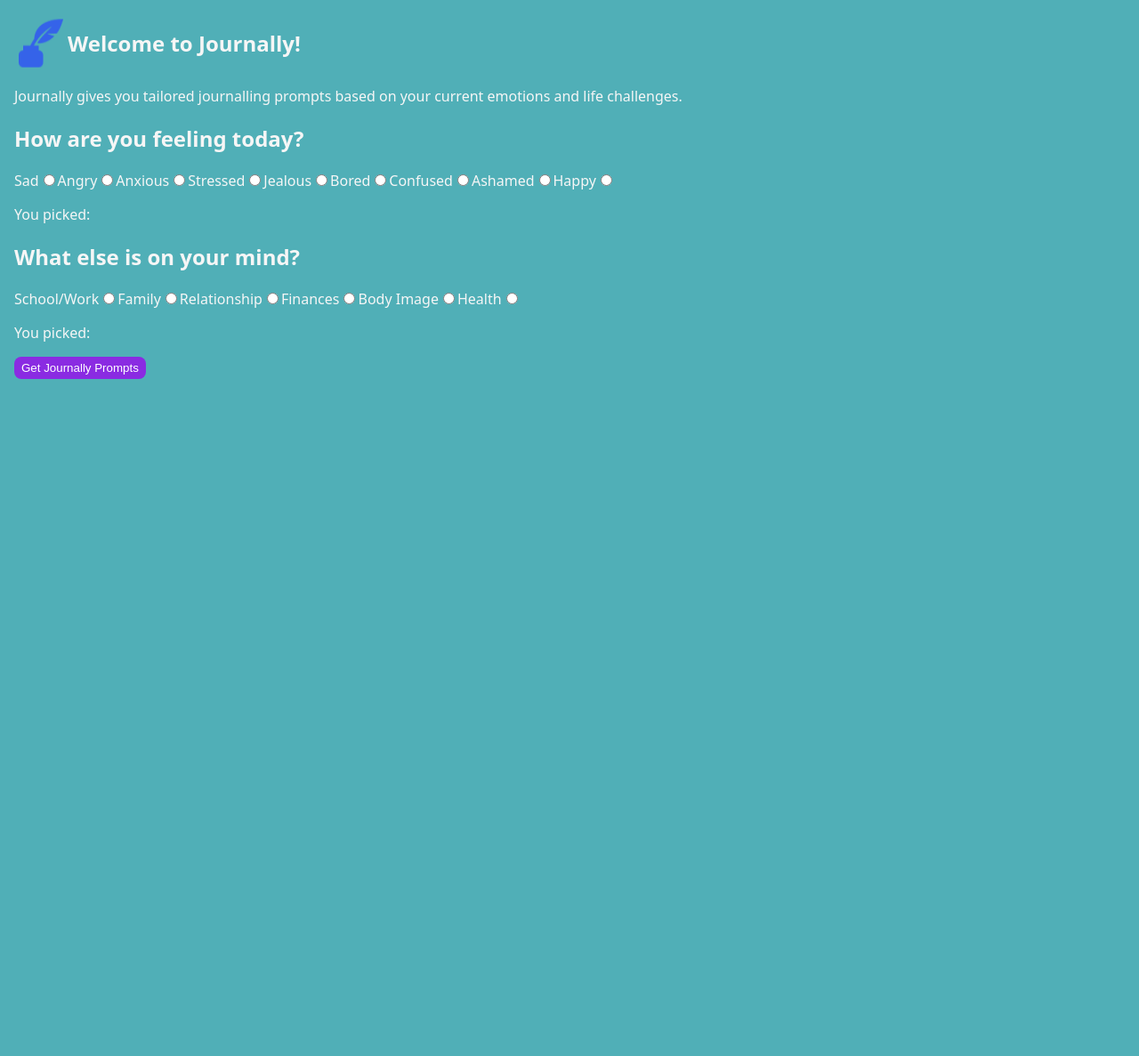
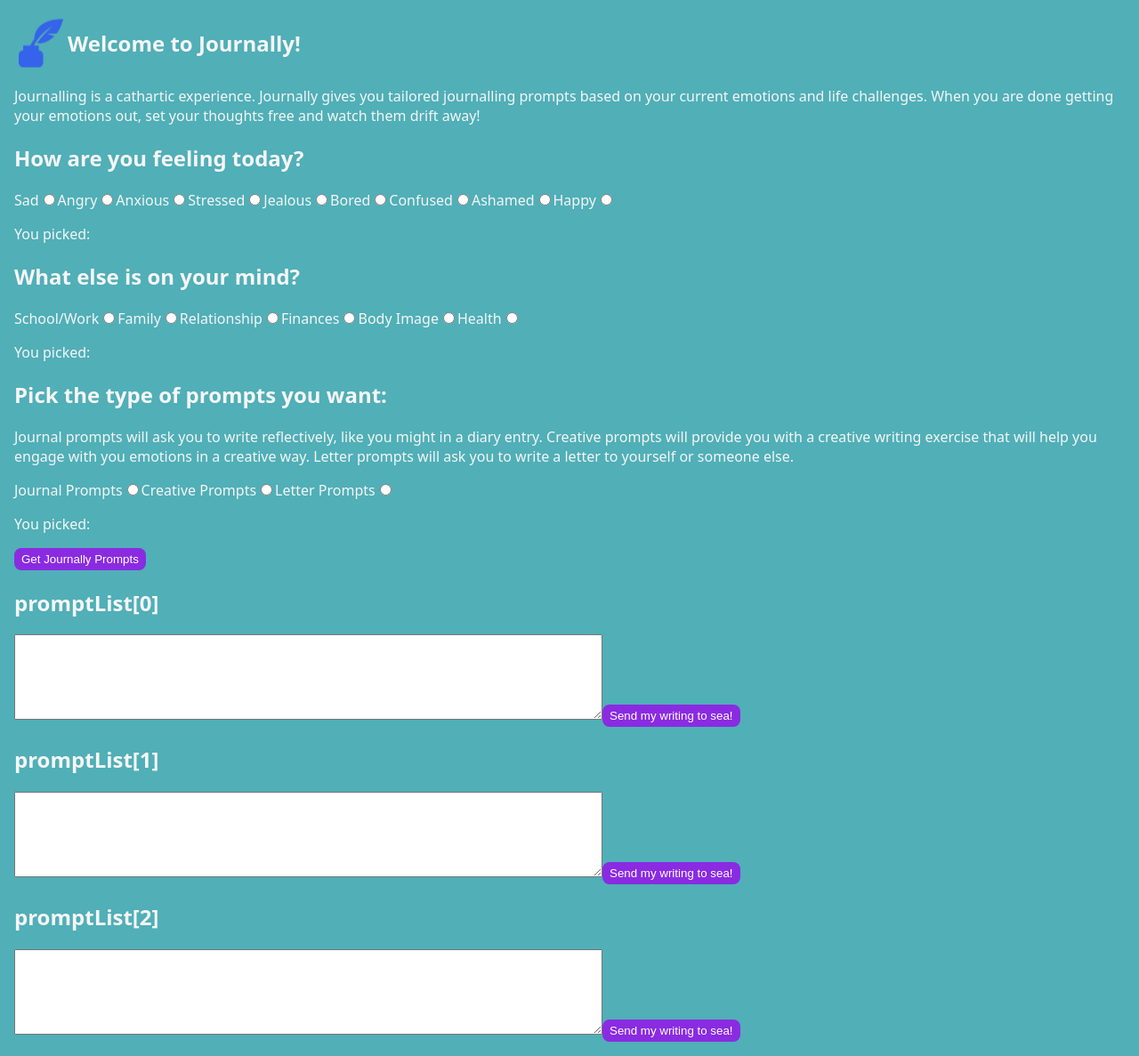
Before and after one commit to Lauren-McMullen/Journally, a React (Create React App) app: page / in a window 1280 px wide. Shown: the whole page at 89% size. Before the commit the page ends 800 px from the top, so only its background shows below. Built offline with nearby package versions, Linux system fonts and the light colour scheme.

Commit message:
created journal page component

```diff
--- a/src/App/App.jsx
+++ b/src/App/App.jsx
@@ -7,13 +7,16 @@ import MoodChecklist from "../components/MoodChecklist.jsx"
 import Header from "../components/Header.jsx"
 import SituationChecklist from '../components/SituationChecklist.jsx'
 import selectPrompts from "../logic.js"
+import JournalPage from '../components/JournalPage.jsx'
 
 import './style.css'
+import PromptList from '../components/PromptList.jsx'
 
 export const App = ({ name }) => {
 
   const [mood, setMood]=useState();
   const [situation, setSituation]=useState();
+  const [promptType, setpromptType]=useState();
   const [promptList, setPrompts]=useState();
 
   function findPrompts() {
@@ -23,15 +26,34 @@ export const App = ({ name }) => {
   return (
     <div>
       <Header logo={logo} name={name}/>
-      <p>Journally gives you tailored journalling
-        prompts based on your current emotions and life challenges.</p>
+      <p>Journalling is a cathartic experience. Journally gives you tailored journalling
+        prompts based on your current emotions and life challenges. When you are done getting your emotions out, set your thoughts free and watch them drift away!</p>
       <h2>How are you feeling today?</h2>
       <MoodChecklist mood={setMood}/>
       <p>You picked: {mood}</p>
       <h2>What else is on your mind?</h2>
       <SituationChecklist situation={setSituation} />
       <p>You picked: {situation}</p>
+      <h2>Pick the type of prompts you want:</h2>
+      <p>Journal prompts will ask you to write reflectively, like you might in a diary entry.
+        Creative prompts will provide you with a creative writing exercise that will help you engage with you emotions in a creative way.
+        Letter prompts will ask you to write a letter to yourself or someone else.
+      </p>
+      <PromptList promptType={setpromptType}/>
+      <p>You picked: {promptType}</p>
       <button className="promptButton">Get Journally Prompts</button>
+      <h2>promptList[0]</h2>
+      <JournalPage />
+      <button className="promptButton">Send my writing to sea!</button>
+      <h2>promptList[1]</h2>
+      <JournalPage />
+      <button className="promptButton">Send my writing to sea!</button>
+
+      <h2>promptList[2]</h2>
+      <JournalPage />
+      <button className="promptButton">Send my writing to sea!</button>
+
+
     </div>
   );
 };
--- /dev/null
+++ b/src/components/JournalPage.jsx
@@ -0,0 +1,9 @@
+import { useState } from "react";
+
+
+export default function JournalPage() {
+    const [response, setResponse]=useState();
+    return (
+        <textarea rows="6" cols="80" id="response" onChange={e=>setResponse(e.target.value)} />
+    )
+}
```
